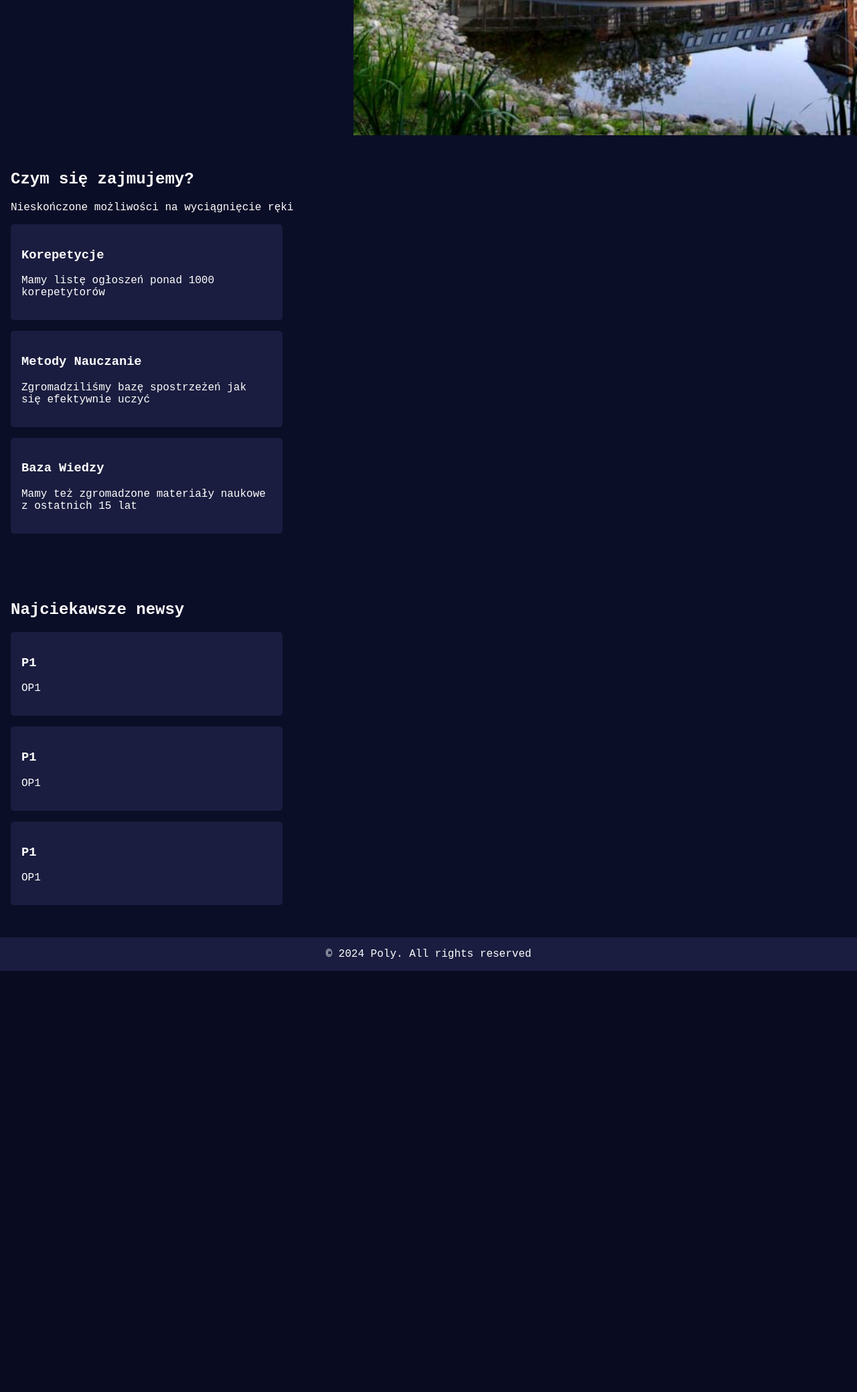
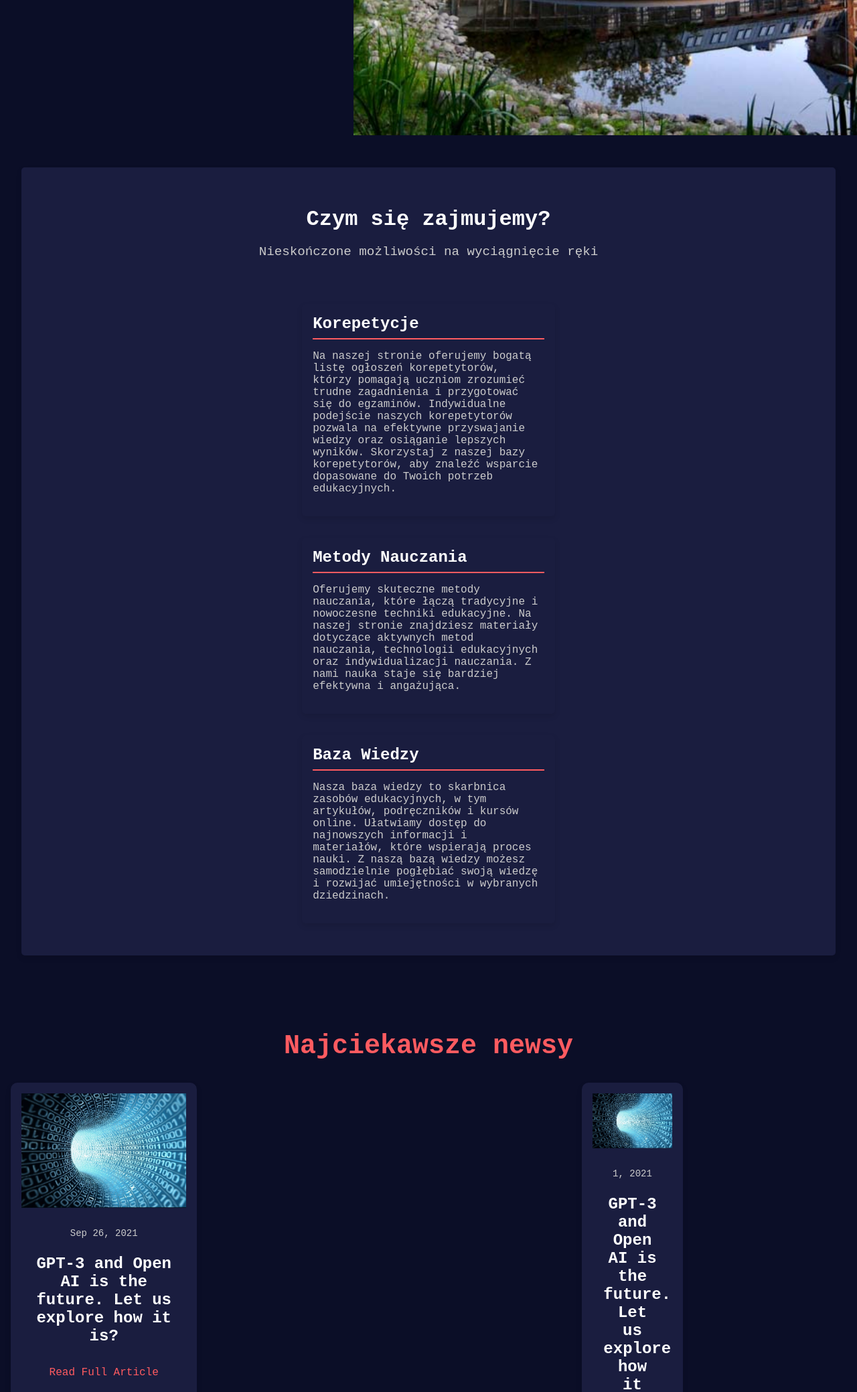
Before and after one commit to kelvin-ux/piokck, a PHP site: page / in a window 1280 px wide; the page is wider, and only the part inside the window is pictured. Shown: the part 630-2709 px from the top of that part at 67% size. Before the commit the page ends 2080 px from the top of that part, so only its background shows below. Run offline with PHP 8.4, Linux system fonts and the light colour scheme.

Commit message:
main site almost done

```diff
--- a/index.html
+++ b/index.html
@@ -1,5 +1,6 @@
 <!DOCTYPE html>
 <html>
+
 <head>
     <meta charset='utf-8'>
     <meta http-equiv='X-UA-Compatible' content='IE=edge'>
@@ -9,6 +10,7 @@
     <link rel='stylesheet' href='styles.css'>
     <link rel="stylesheet" href="https://cdnjs.cloudflare.com/ajax/libs/font-awesome/5.15.4/css/all.min.css">
 </head>
+
 <body>
     <header>
         <nav>
@@ -43,42 +45,88 @@
 
     <div class="s2">
         <section id="what-we-do">
+            <div class="what-we-do-container">
+                <div class="what-we-do-content">
                     <h2>Czym się zajmujemy?</h2>
                     <p>Nieskończone możliwości na wyciągnięcie ręki</p>
+                </div>
+
                 <div class="features">
                     <div class="feature">
                         <h3>Korepetycje</h3>
-                    <p>Mamy listę ogłoszeń ponad 1000 korepetytorów</p>
+                        <p>Na naszej stronie oferujemy bogatą listę ogłoszeń korepetytorów, którzy pomagają uczniom
+                            zrozumieć trudne zagadnienia i przygotować się do egzaminów. Indywidualne podejście naszych
+                            korepetytorów pozwala na efektywne przyswajanie wiedzy oraz osiąganie lepszych wyników.
+                            Skorzystaj z naszej bazy korepetytorów, aby znaleźć wsparcie dopasowane do Twoich potrzeb
+                            edukacyjnych.</p>
                     </div>
                     <div class="feature">
-                    <h3>Metody Nauczanie</h3>
-                    <p>Zgromadziliśmy bazę spostrzeżeń jak się efektywnie uczyć</p>
+                        <h3>Metody Nauczania</h3>
+                        <p>Oferujemy skuteczne metody nauczania, które łączą tradycyjne i nowoczesne techniki
+                            edukacyjne. Na naszej stronie znajdziesz materiały dotyczące aktywnych metod nauczania,
+                            technologii edukacyjnych oraz indywidualizacji nauczania. Z nami nauka staje się bardziej
+                            efektywna i angażująca.</p>
                     </div>
                     <div class="feature">
                         <h3>Baza Wiedzy</h3>
-                    <p>Mamy też zgromadzone materiały naukowe z ostatnich 15 lat</p>
+                        <p>Nasza baza wiedzy to skarbnica zasobów edukacyjnych, w tym artykułów, podręczników i kursów
+                            online. Ułatwiamy dostęp do najnowszych informacji i materiałów, które wspierają proces
+                            nauki. Z naszą bazą wiedzy możesz samodzielnie pogłębiać swoją wiedzę i rozwijać
+                            umiejętności w wybranych dziedzinach.</p>
+                    </div>
+
+                </div>
+        </section>
+    </div>
+    <section id="blog" class="s3">
+        <h2>Najciekawsze newsy</h2>
+        <div class="blog-posts">
+            <div class="post post-large">
+                <img src="blogimg/s1.png" alt="Post Image 1">
+                <div class="post-content">
+                    <p class="post-date">Sep 26, 2021</p>
+                    <h3>GPT-3 and Open AI is the future. Let us explore how it is?</h3>
+                    <a href="#" class="read-more">Read Full Article</a>
+                </div>
+            </div>
+            <div class="post">
+                <img src="blogimg/s1.png" alt="Post Image 2">
+                <div class="post-content">
+                    <p class="post-date">1, 2021</p>
+                    <h3>GPT-3 and Open AI is the future. Let us explore how it is?</h3>
+                    <a href="#" class="read-more">Read Full Article</a>
+                </div>
+            </div>
+            <div class="post">
+                <img src="blogimg/s1.png" alt="Post Image 3">
+                <div class="post-content">
+                    <p class="post-date">2, 2021</p>
+                    <h3>GPT-3 and Open AI is the future. Let us explore how it is?</h3>
+                    <a href="#" class="read-more">Read Full Article</a>
+                </div>
+            </div>
+            <div class="post">
+                <img src="blogimg/s1.png" alt="Post Image 4">
+                <div class="post-content">
+                    <p class="post-date">3, 2021</p>
+                    <h3>GPT-3 and Open AI is the future. Let us explore how it is?</h3>
+                    <a href="#" class="read-more">Read Full Article</a>
+                </div>
+            </div>
+            <div class="post">
+                <img src="blogimg/s1.png" alt="Post Image 5">
+                <div class="post-content">
+                    <p class="post-date">4, 2021</p>
+                    <h3>GPT-3 and Open AI is the future. Let us explore how it is?</h3>
+                    <a href="#" class="read-more">Read Full Article</a>
+                </div>
             </div>
         </div>
     </section>
-        <section id="blog">
-            <h2>Najciekawsze newsy</h2>
-            <div class="blog-posts">
-                <div class="post">
-                    <h3>P1</h3>
-                    <p>OP1</p>
-                </div>
-                <div class="post">
-                    <h3>P1</h3>
-                    <p>OP1</p>
-                </div>
-                <div class="post">
-                    <h3>P1</h3>
-                    <p>OP1</p>
-                </div>
-            </div>
-        </section>
+
     </div>
     <footer>&copy; 2024 Poly. All rights reserved</footer>
     <script src='script.js'></script>
 </body>
+
 </html>
--- a/script.js
+++ b/script.js
@@ -31,14 +31,18 @@ rightContent.style.backgroundImage = `url(${images[0]})`;
 window.addEventListener('scroll', function() {
     const section1 = document.querySelector('.s1');
     const section2 = document.querySelector('.s2');
+    const section3 = document.querySelector('.s3');
     const scrollPosition = window.scrollY + window.innerHeight / 2;
 
     if (scrollPosition < section2.offsetTop) {
-      window.scrollTo({ top: section1.offsetTop, behavior: 'smooth' });
+        window.scrollTo({ top: section1.offsetTop, behavior: 'smooth' });
+    } else if (scrollPosition < section3.offsetTop) {
+        window.scrollTo({ top: section2.offsetTop, behavior: 'smooth' });
     } else {
-      window.scrollTo({ top: section2.offsetTop, behavior: 'smooth' });
+        window.scrollTo({ top: section3.offsetTop, behavior: 'smooth' });
     }
-  });
+});
+
 
 window.addEventListener('scroll', () => {
     const header = document.querySelector('header');
--- a/styles.css
+++ b/styles.css
@@ -1,11 +1,10 @@
 body {
-    font-family: Arial, sans-serif;
+  font-family: "Courier New", Courier, monospace;
   margin: 0;
   padding: 0;
   background-color: #0b0e27;
   color: #fff;
   scroll-behavior: smooth;
-    font-family: 'Courier New', Courier, monospace;
 }
 
 header {
@@ -15,7 +14,9 @@ header {
   top: 0;
   width: 100%;
   z-index: 1000;
-    transition: opacity 0.5s ease, box-shadow 0.5s ease;
+  transition:
+    opacity 0.5s ease,
+    box-shadow 0.5s ease;
   box-shadow: 0 2px 10px rgba(0, 0, 0, 0.8);
 }
 
@@ -60,7 +61,8 @@ nav {
   justify-content: space-between;
 }
 
-.nav-left, .nav-right {
+.nav-left,
+.nav-right {
   display: flex;
 }
 
@@ -85,7 +87,8 @@ nav ul li .sign-up {
   border-radius: 5px;
 }
 
-#first, #second {
+#first,
+#second {
   display: flex;
   height: 100vh;
   position: relative;
@@ -115,7 +118,7 @@ nav ul li .sign-up {
   font-size: 2.5rem;
   overflow: hidden;
   white-space: nowrap;
-    border-right: .15em solid transparent;
+  border-right: 0.15em solid transparent;
   width: 45ch;
   animation: typing 3s steps(20, end);
   margin-bottom: 1rem;
@@ -169,20 +172,178 @@ nav ul li .sign-up {
   transition: background-image 1s ease-in-out;
 }
 
-.features, .blog-posts {
+.what-we-do-container {
+  background-color: #1a1d3f;
+  padding: 2rem;
+  border-radius: 5px;
+  box-shadow: 0 4px 8px rgba(0, 0, 0, 0.1);
+  text-align: center;
+  margin: 1rem;
   display: flex;
   flex-direction: column;
-    align-items: flex-start;
+  align-items: center;
+}
+
+.what-we-do-content {
+  margin-bottom: 2rem;
+}
+
+.what-we-do-content h2 {
+  font-size: 2rem;
+  margin-bottom: 0.5rem;
+}
+
+.what-we-do-content p {
+  font-size: 1.2rem;
+  color: #ccc;
+}
+
+.side-image {
+  width: 20%;
+  max-width: 200px;
+  margin: 0 1rem;
+}
+
+.features {
+  display: flex;
+  flex-direction: column;
+  align-items: center;
+  text-align: left;
+}
+
+.feature {
+  background-color: #1a1d3f;
+  padding: 2rem;
+  border-radius: 5px;
+  width: 80%;
+  margin: 1rem;
+  box-shadow: 0 4px 8px rgba(0, 0, 0, 0.1);
+  transition:
+    transform 0.3s ease,
+    box-shadow 0.3s ease;
+}
+
+.feature h3 {
+  margin-top: 0;
+  color: #fff;
+  font-size: 1.5rem;
+  margin-bottom: 0.5rem;
+  border-bottom: 2px solid #ff5b60;
+  padding-bottom: 0.5rem;
+}
+
+.feature p {
+  color: #ccc;
+  font-size: 1rem;
+}
+
+.feature:hover {
+  transform: translateY(-5px);
+  box-shadow: 0 8px 16px rgba(0, 0, 0, 0.2);
+}
+
+@keyframes typing {
+  from {
+    width: 0;
+  }
+  to {
+    width: 20ch;
+  }
+}
+
+@keyframes blink-caret {
+  from,
+  to {
+    border-color: transparent;
+  }
+  50% {
+    border-color: orange;
+  }
+}
+
+#what-we-do,
+#blog {
+  padding: 2rem 1rem;
+}
+
+.features {
+  display: flex;
+  justify-content: space-around;
 }
 
 .feature, .post {
   background-color: #1a1d3f;
   padding: 1rem;
   border-radius: 5px;
+  width: 30%;
+}
+#blog {
+  padding: 2rem 1rem;
+  text-align: center;
+}
+
+#blog h2 {
+  font-size: 2.5rem;
+  color: #ff5b60;
+  margin-bottom: 2rem;
+}
+
+.blog-posts {
+  display: grid;
+  grid-template-columns: repeat(3, 1fr);
+  grid-template-rows: repeat(2, 1fr);
+  gap: 2rem;
+}
+
+.post {
+  background-color: #1a1d3f;
+  border-radius: 10px;
+  overflow: hidden;
+  box-shadow: 0 4px 8px rgba(0, 0, 0, 0.1);
+  transition:
+    transform 0.3s ease,
+    box-shadow 0.3s ease;
+}
+
+.post-large {
+  grid-column: span 2;
+  grid-row: span 2;
+}
+
+.post img {
   width: 100%;
+  height: auto;
+  display: block;
+}
+
+.post-content {
+  padding: 1rem;
+}
+
+.post-date {
+  font-size: 0.875rem;
+  color: #ccc;
+  margin-bottom: 0.5rem;
+}
+
+.post h3 {
+  font-size: 1.5rem;
+  color: #fff;
   margin-bottom: 1rem;
 }
 
+.read-more {
+  font-size: 1rem;
+  color: #ff5b60;
+  text-decoration: none;
+  display: inline-block;
+  margin-top: 1rem;
+}
+
+.post:hover {
+  transform: translateY(-5px);
+  box-shadow: 0 8px 16px rgba(0, 0, 0, 0.2);
+}
 
 footer {
   background-color: #1a1d3f;
@@ -190,34 +351,3 @@ footer {
   padding: 1rem;
   position: relative;
 }
-
-@keyframes typing {
-    from { width: 0; }
-    to { width: 45ch; }
-}
-
-@keyframes blink-caret {
-    from, to { border-color: transparent; }
-    50% { border-color: orange; }
-}
-
-
-#what-we-do, #blog{
-    padding: 2rem 1rem;
-}
-.features, .blog-posts{
-    display: flex;
-    justify-content: space-around;
-}
-.feature, .post{
-    background-color: #1a1d3f;
-    padding: 1rem;
-    border-radius: 5px;
-    width: 30%;
-}
-footer{
-    background-color: #1a1d3f;
-    text-align: center;
-    padding: 1rem;
-    position: relative;
-}
```
Also changed, not shown: blogimg/s1.png (added), whatwedoimgs/p1.png (added), whatwedoimgs/p2.png (added). Lines whose indentation alone changed are shown as unchanged.
